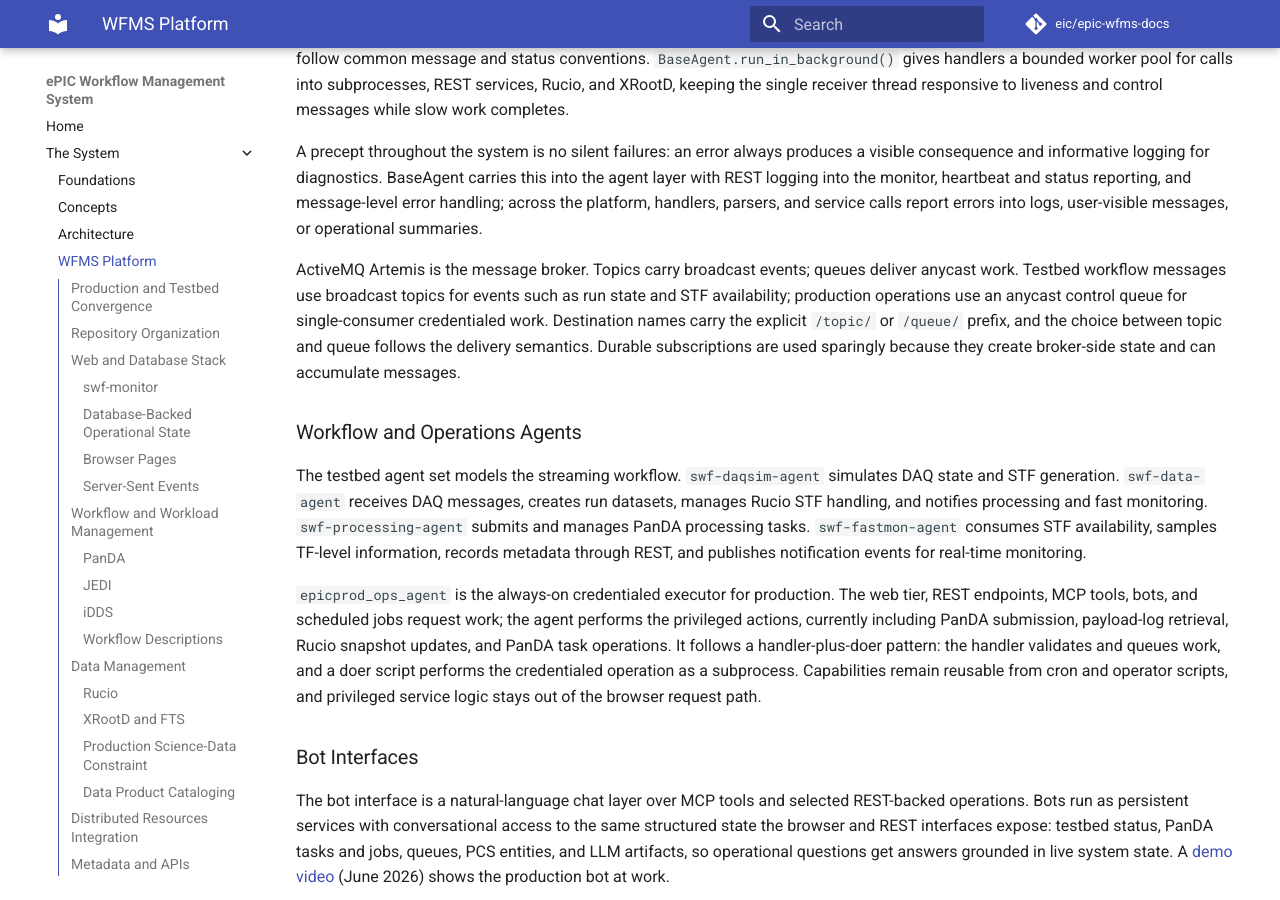
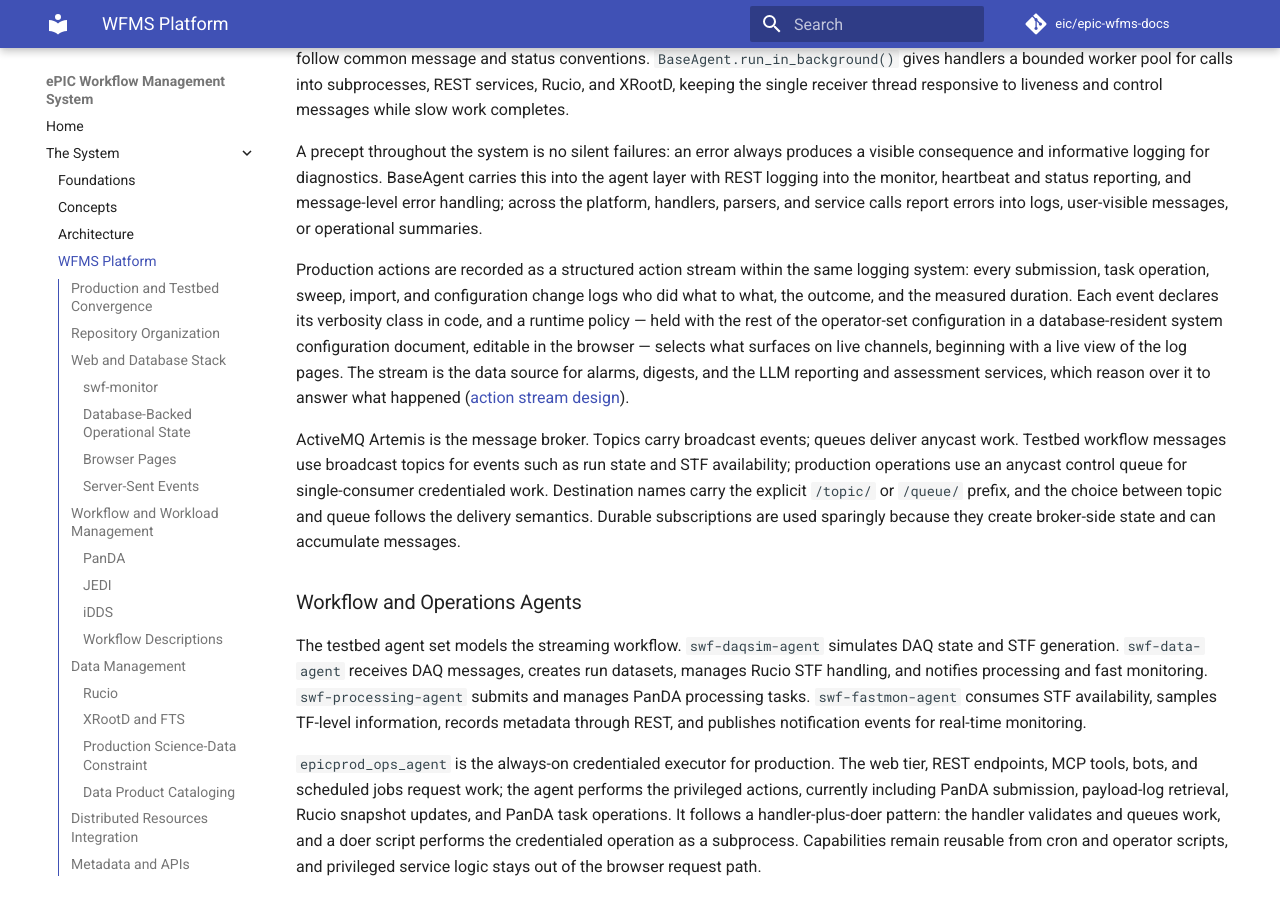
Before and after one commit to eic/epic-wfms-docs, an MkDocs documentation site: the page built from docs/platform.md, in a window 1280 px wide and 900 px high, scrolled down 6072 px. Built offline with MkDocs 1.6.1 and Material for MkDocs 9.7.7, drawn with Linux system fonts in a browser that asks for light colours; comment, search, counter and statistics services are not loaded.

Commit message:
Document action stream, nightly catalog sync, and adoption doctrine
Co-Authored-By: Claude Fable 5 <noreply@anthropic.com>

```diff
--- a/docs/platform.md
+++ b/docs/platform.md
@@ -217,6 +217,14 @@ logging for diagnostics. BaseAgent carries this into the agent layer with REST l
 status reporting, and message-level error handling; across the platform, handlers, parsers, and service calls report
 errors into logs, user-visible messages, or operational summaries.
 
+Production actions are recorded as a structured action stream within the same logging system: every submission, task
+operation, sweep, import, and configuration change logs who did what to what, the outcome, and the measured duration.
+Each event declares its verbosity class in code, and a runtime policy — held with the rest of the operator-set
+configuration in a database-resident system configuration document, editable in the browser — selects what surfaces
+on live channels, beginning with a live view of the log pages. The stream is the data source for alarms, digests, and
+the LLM reporting and assessment services, which reason over it to answer what happened
+([action stream design](https://github.com/BNLNPPS/swf-monitor/blob/main/docs/EPICPROD_ACTION_STREAM.md)).
+
 ActiveMQ Artemis is the message broker. Topics carry broadcast events; queues deliver anycast work. Testbed workflow
 messages use broadcast topics for events such as run state and STF availability; production operations use an anycast
 control queue for single-consumer credentialed work. Destination names carry the explicit `/topic/` or `/queue/`
```
Also changed, not shown: docs/operations.md (+5 -2 lines), docs/production.md (+6 -0 lines).
